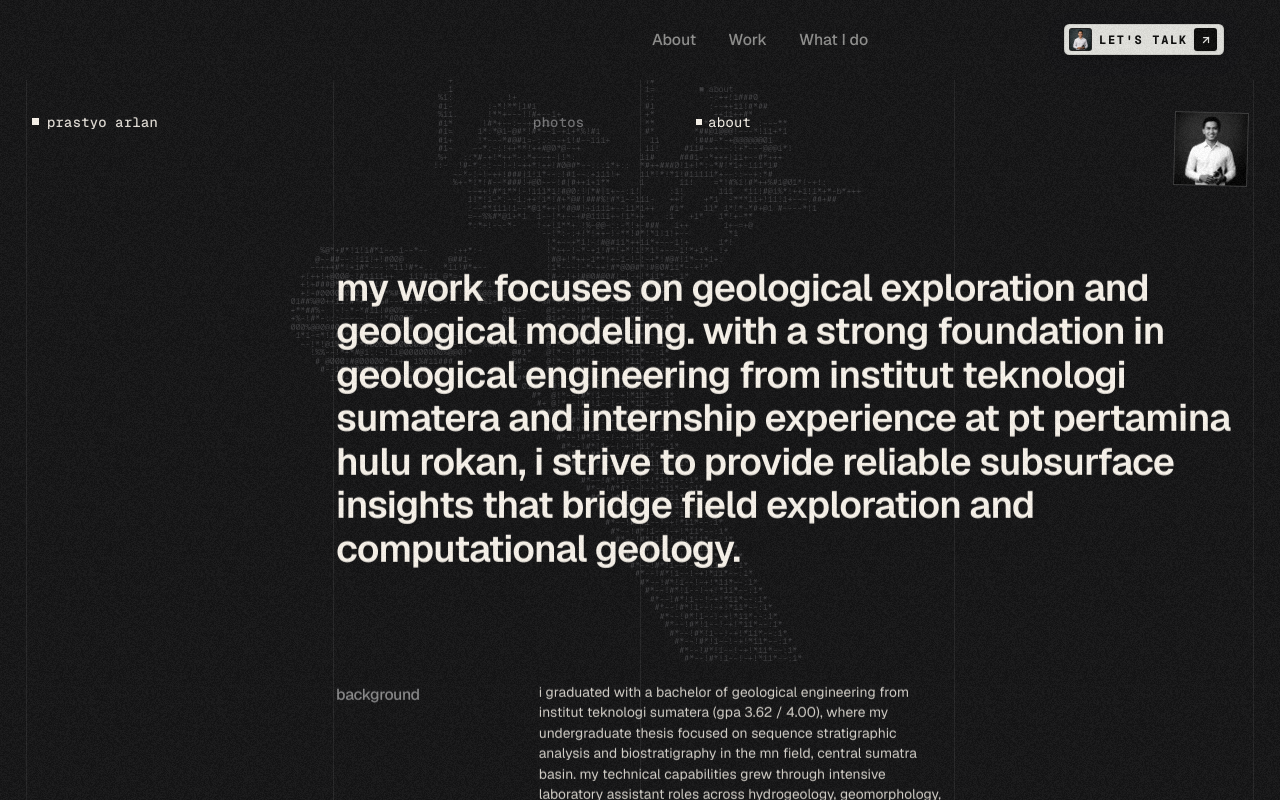
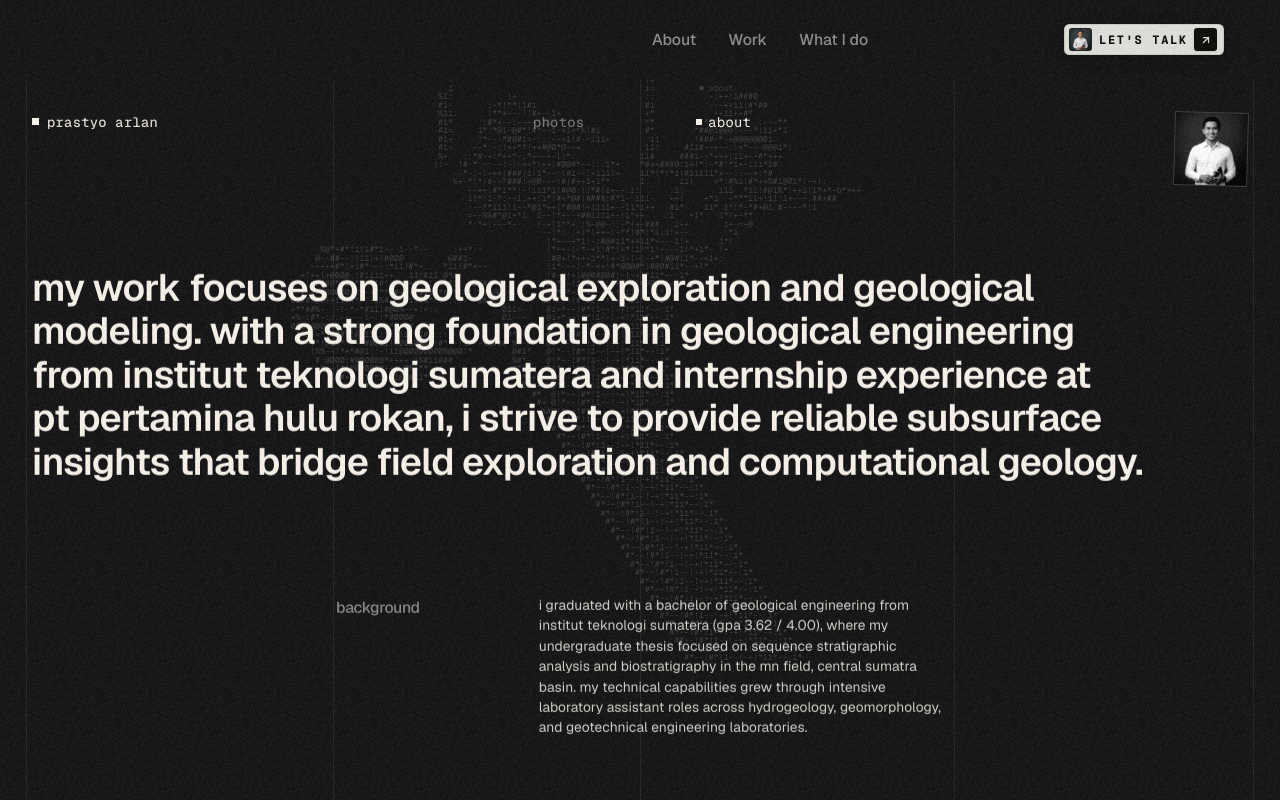
Before and after one commit to arlann73/walahi, a Next.js app: page /about in a window 1280 px wide. Shown: the top 800 px of the page. Built offline with nearby package versions, Linux system fonts and the light colour scheme.

Commit message:
feat(about): align manifesto statement flush left to col 1 and expand container to 1480px for balanced 4-line cadence

```diff
--- a/src/components/sections/AboutPortfolioSection.tsx
+++ b/src/components/sections/AboutPortfolioSection.tsx
@@ -224,7 +224,7 @@
       <div className="relative z-10 w-full pt-14 md:pt-20 pb-20 md:pb-28 px-5 md:px-8">
         {/* Hero / Headline Statement */}
         <div className="grid grid-cols-1 md:grid-cols-12 gap-y-6 about-fade-el will-change-[transform,opacity]" data-purpose="hero-statement">
-          <div className="md:col-start-4 md:col-span-9 max-w-[1040px]">
+          <div className="col-span-12 max-w-[1480px]">
             <p className="text-h2 text-[#F9F4EB]">
               my work focuses on geological exploration and geological modeling. with a strong foundation in geological engineering from institut teknologi sumatera and internship experience at pt pertamina hulu rokan, i strive to provide reliable subsurface insights that bridge field exploration and computational geology.
             </p>
```
Also changed, not shown: .agents/rules/design.md, 1 other file (tests, documents, lock files or other folders).
